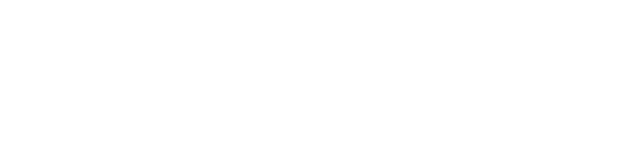
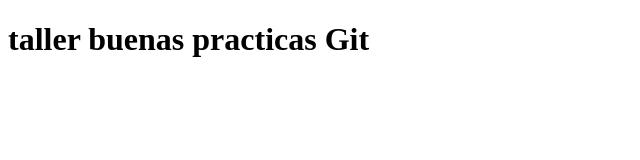
Before and after one commit to nicollealgarin114-sys/taller-buenas-practicas-git, a plain HTML site: page index.html in a window 1280 px wide. Shown: the whole page, without its empty margins (0-640 px from the left). Drawn offline with Linux system fonts and the light colour scheme.

Commit message:
se agregó un titulo principal en el cuerpo

```diff
--- a/index.html
+++ b/index.html
@@ -6,6 +6,6 @@
     <title>taller buenas practicas git</title>
 </head>
 <body>
-
+    <h1>taller buenas practicas Git</h1>
 </body>
 </html>
```
